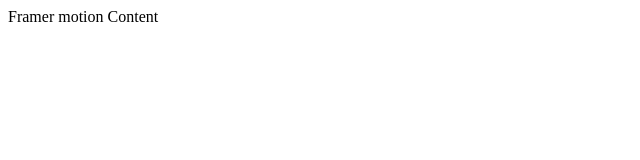
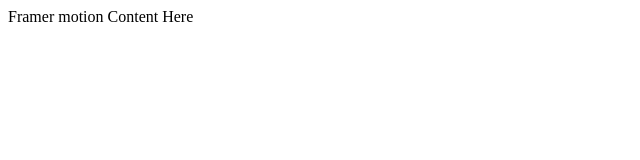
Before and after one commit to ayushbahuguna006-ctrl/Framer-Motion, a React app: page / in a window 1280 px wide. Shown: the top 160 px of the page, without its empty margins (0-640 px from the left). Built offline with nearby package versions, Linux system fonts and the light colour scheme; the HTML template or start-up script is replaced by a standard one.

Commit message:
Heading4 added

```diff
--- a/src/App.jsx
+++ b/src/App.jsx
@@ -3,7 +3,7 @@
 function App() {
   return (
     <div>
-      Framer motion Content
+      Framer motion Content Here
     </div>
   )
 }
```
